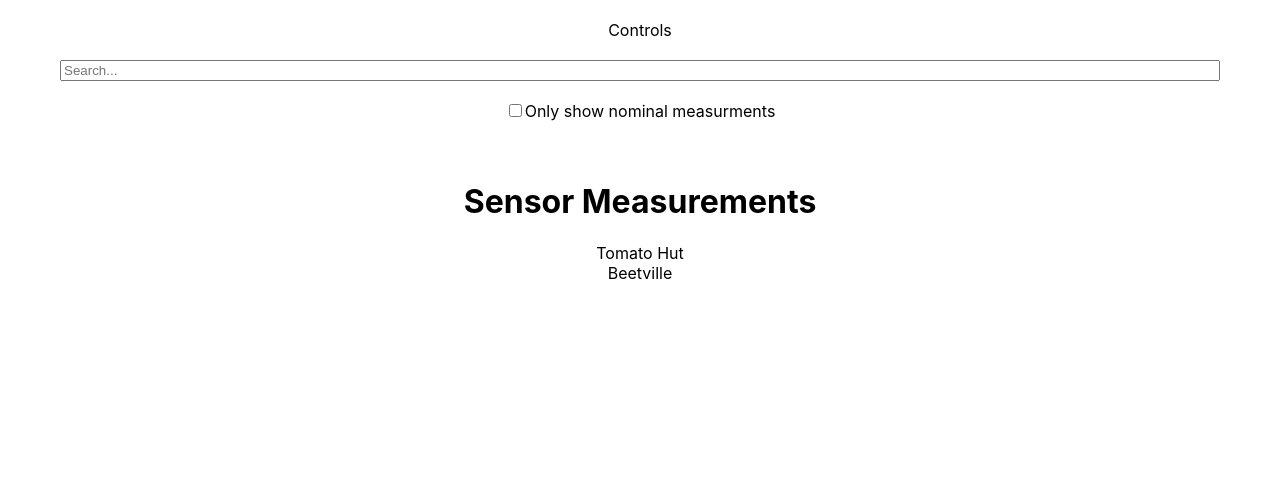
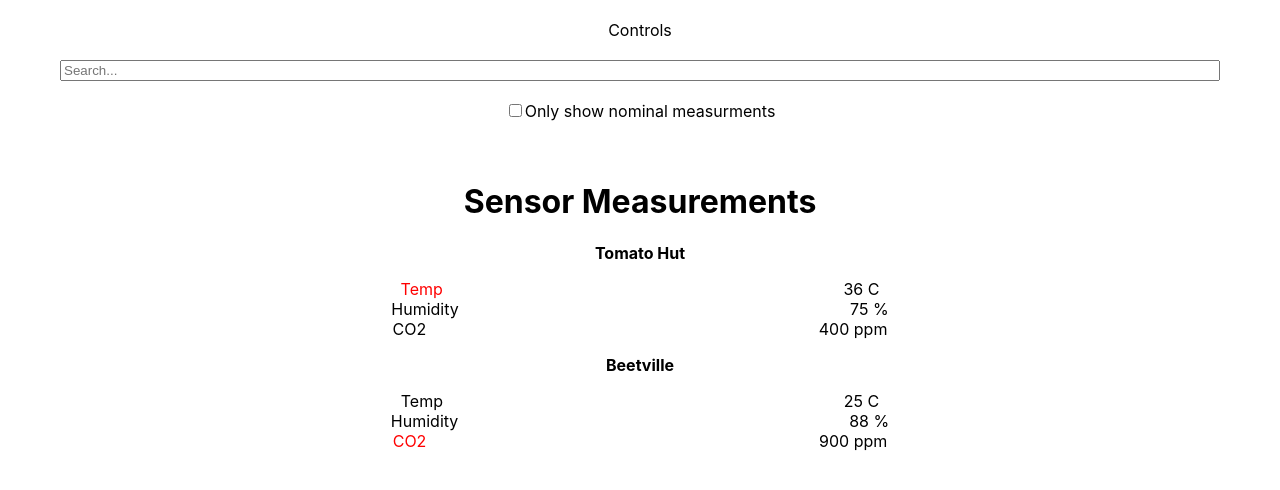
Before and after one commit to outrun-coder/neatleaf_sensor_groups, a React (Create React App) app: page / in a window 1280 px wide. Shown: the top 490 px of the page. Built offline with nearby package versions, Linux system fonts and the light colour scheme.

Commit message:
Render sensor groups according to filter state

```diff
--- a/src/App.css
+++ b/src/App.css
@@ -38,6 +38,10 @@
 }
 
 /* SONSOR - DISPLAY */
+.greenhouse-label {
+  font-weight: bold;
+}
+
 .measurement-list {
   list-style: none;
   padding: 0;
@@ -47,3 +51,7 @@
   display: flex;
   justify-content: space-evenly;
 }
+
+.alerted {
+  color: red;
+}
--- a/src/components/sensor-display.tsx
+++ b/src/components/sensor-display.tsx
@@ -41,6 +41,9 @@ const SensorDisplay = (props: SensorDispProps) => {
     }
   }, []);
 
+  console.log('>> SENSOR_GROUPS:', sensorGroups);
+
+
   return (
     <div className="sensor-display">
       <h1>Sensor Measurements</h1>
@@ -50,7 +53,25 @@ const SensorDisplay = (props: SensorDispProps) => {
 
         <div className="greenhouse-label">{group.greenhouse}</div>
 
+        <ul className="measurement-list">
 
+          {group.readings.filter((reading) => {
+            const matchesSearchFilter = sensorFilter === '' || reading.sensor === sensorFilter;
+            const nomOnly = !showNomOnly || reading.isNominal;
+            // console.log('>> SENSOR', reading.sensor);
+            // console.log('>> NOMINAL', reading.isNominal);
+            return (
+              matchesSearchFilter
+              && nomOnly
+            );
+          }).map((reading, i) => (
+            <li key={i} className="sensor-measurement">
+              <span className={`sensor-label ${(!reading.isNominal) ? 'alerted' : ''}`}>{reading.sensor}</span>
+              <span className="sensor-reading">{reading.measurement}</span>
+            </li>
+          ))}
+
+        </ul>
 
       </div>
       ))}
```
